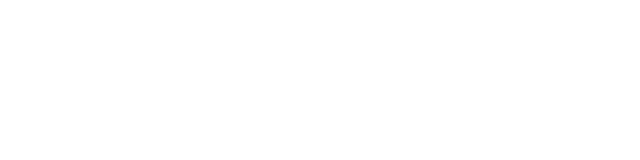
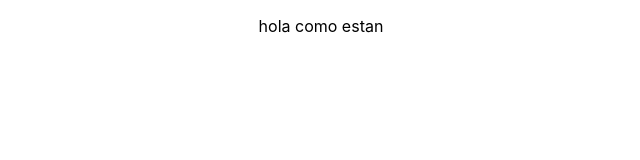
Before and after one commit to Hackathon02-22/AtomicFilms, a React (Create React App) app in the folder atomicfilms/: page / in a window 1280 px wide. Shown: the top 160 px of the page, without its empty margins (319-959 px from the left). Built offline with nearby package versions, Linux system fonts and the light colour scheme.

Commit message:
Recibiendo Pull

```diff
--- a/atomicfilms/src/App.js
+++ b/atomicfilms/src/App.js
@@ -1,10 +1,9 @@
-import logo from './logo.svg';
 import './App.css';
 
 function App() {
   return (
     <div className="App">
-
+      <p>hola como estan</p>
     </div>
   );
 }
```
